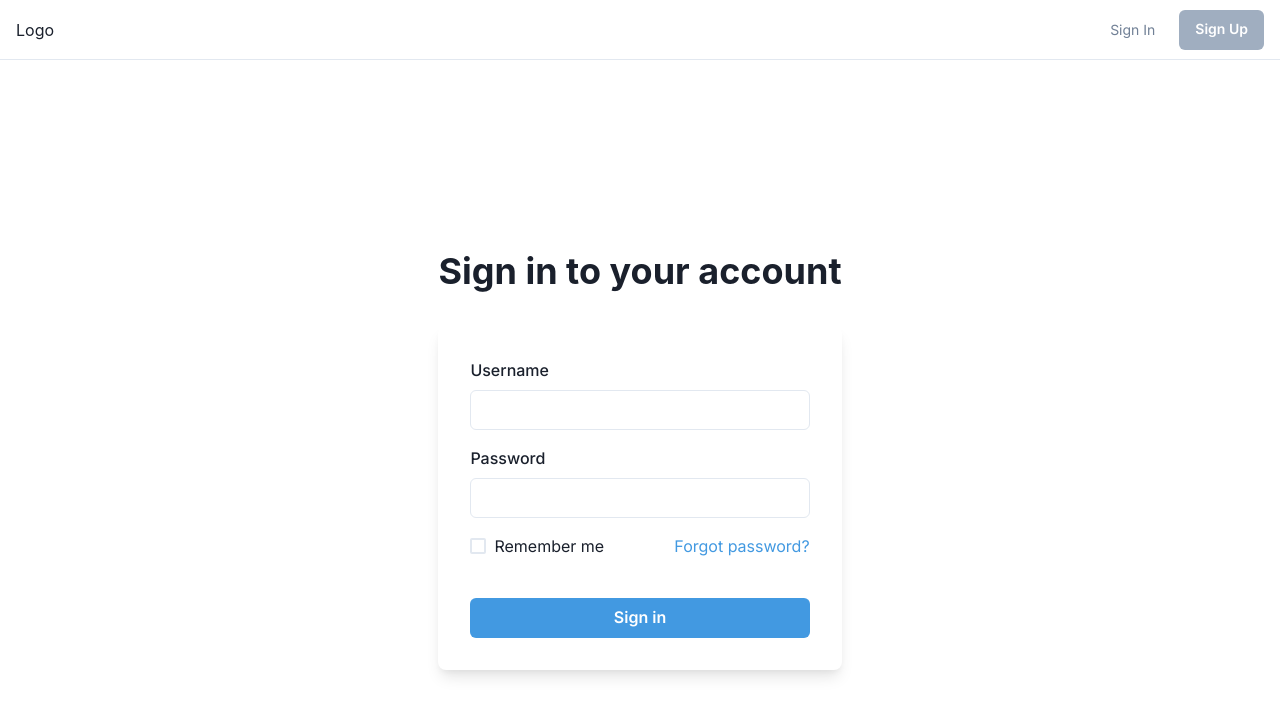
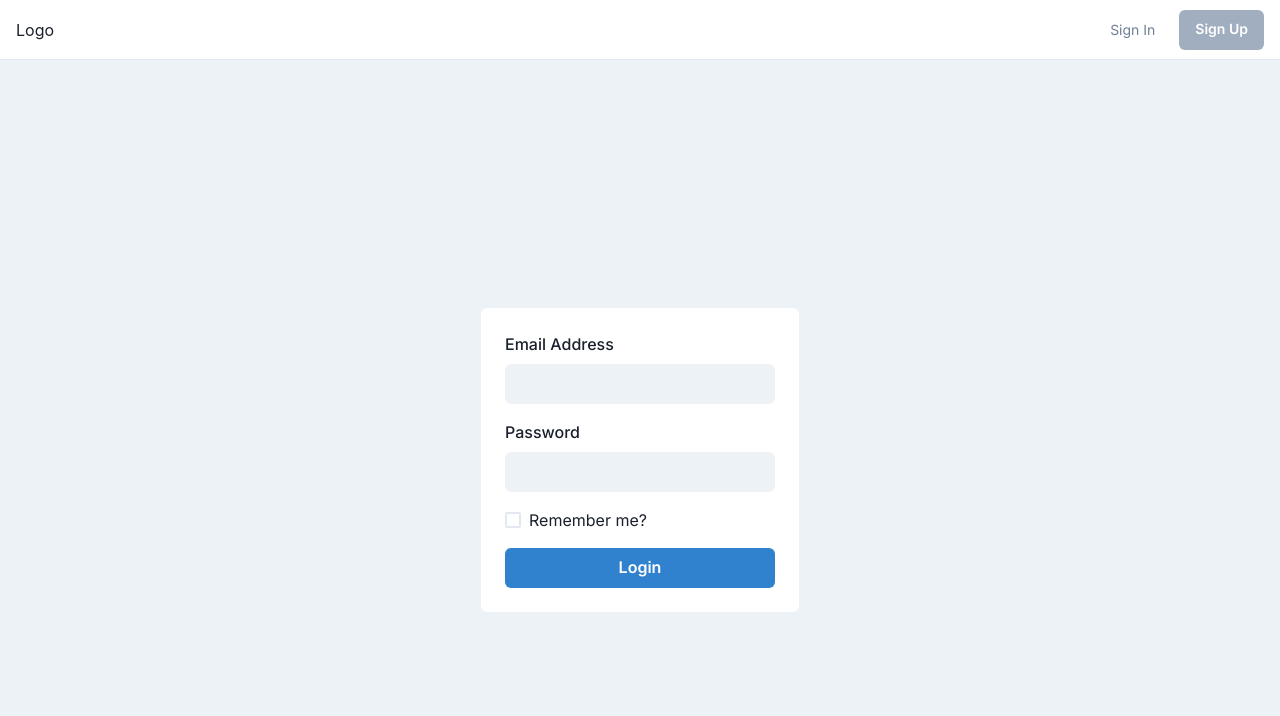
Before and after one commit to phihungha/scm-system-web, a Next.js app: page /login in a window 1280 px wide. Shown: the top 716 px of the page. Built offline with nearby package versions, Linux system fonts and the light colour scheme.

Commit message:
add formik to login

```diff
--- a/app/components/SignInForm.tsx
+++ b/app/components/SignInForm.tsx
@@ -1,5 +1,5 @@
 'use client';
-
+import { useFormik } from "formik";
 import {
   Flex,
   Box,
@@ -7,29 +7,12 @@ import {
   FormLabel,
   Input,
   Checkbox,
-  Stack,
   Button,
-  Heading,
-  Text,
-  useColorModeValue,
+  VStack,
 } from '@chakra-ui/react';
 import React, { useState } from 'react';
 import { useRouter } from 'next/navigation';
-import { useMutation } from 'react-query';
-import apiClient from '@/app/utils/client-api';
 
-function login({ username, password }) {
-  return apiClient.post(
-    '/api/Auth/SignIn',
-    {
-      username: username,
-      password: password,
-    },
-    {
-      withCredentials: true,
-    },
-  );
-}
 
 export default function SignInForm() {
   const [username, setUsername] = React.useState('');
@@ -38,70 +21,60 @@ export default function SignInForm() {
   const handleClick = () => setShow(!show);
   const router = useRouter();
   const [isLoading, setIsLoading] = useState(false);
-  const mutation = useMutation(login, {
-    onSuccess: () => {
-      console.log('Success');
+  const formik = useFormik({
+    initialValues: {
+      email: "",
+      password: "",
+      rememberMe: false
     },
+    onSubmit: (values) => {
+      alert(JSON.stringify(values, null, 2));
+    }
   });
-
-  const onSignIn = async () => {
-    console.log(username);
-    console.log(password);
-    router.replace('/');
-  };
 
   return (
     <div>
-      <Flex minH={'100vh'} align={'center'} justify={'center'}>
-        <Stack spacing={8} mx={'auto'} maxW={'lg'} py={12} px={6}>
-          <Stack align={'center'}>
-            <Heading fontSize={'4xl'}>Sign in to your account</Heading>
-          </Stack>
-          <Box
-            rounded={'lg'}
-            bg={useColorModeValue('white', 'gray.700')}
-            boxShadow={'lg'}
-            p={8}
-          >
-            <Stack spacing={4}>
-              <FormControl id="username">
-                <FormLabel>Username</FormLabel>
+      <Flex bg="gray.100" align="center" justify="center" h="100vh">
+      <Box bg="white" p={6} rounded="md">
+        <form onSubmit={formik.handleSubmit}>
+          <VStack spacing={4} align="flex-start">
+            <FormControl>
+              <FormLabel htmlFor="email">Email Address</FormLabel>
               <Input
-                  value={username}
-                  onChange={(i) => setUsername(i.target.value)}
+                id="email"
+                name="email"
+                type="email"
+                variant="filled"
+                onChange={formik.handleChange}
+                value={formik.values.email}
               />
             </FormControl>
-              <FormControl id="password">
-                <FormLabel>Password</FormLabel>
+            <FormControl>
+              <FormLabel htmlFor="password">Password</FormLabel>
               <Input
+                id="password"
+                name="password"
                 type="password"
-                  value={password}
-                  onChange={(i) => setPassword(i.target.value)}
+                variant="filled"
+                onChange={formik.handleChange}
+                value={formik.values.password}
               />
             </FormControl>
-              <Stack spacing={10}>
-                <Stack
-                  direction={{ base: 'column', sm: 'row' }}
-                  align={'start'}
-                  justify={'space-between'}
+            <Checkbox
+              id="rememberMe"
+              name="rememberMe"
+              onChange={formik.handleChange}
+              isChecked={formik.values.rememberMe}
+              colorScheme="purple"
             >
-                  <Checkbox>Remember me</Checkbox>
-                  <Text color={'blue.400'}>Forgot password?</Text>
-                </Stack>
-                <Button
-                  onClick={onSignIn}
-                  bg={'blue.400'}
-                  color={'white'}
-                  _hover={{
-                    bg: 'blue.500',
-                  }}
-                >
-                  Sign in
+              Remember me?
+            </Checkbox>
+            <Button type="submit" colorScheme="blue" width="full">
+              Login
             </Button>
-              </Stack>
-            </Stack>
+          </VStack>
+        </form>
       </Box>
-        </Stack>
     </Flex>
     </div>
   );
```
Lines whose indentation alone changed are shown as unchanged.
